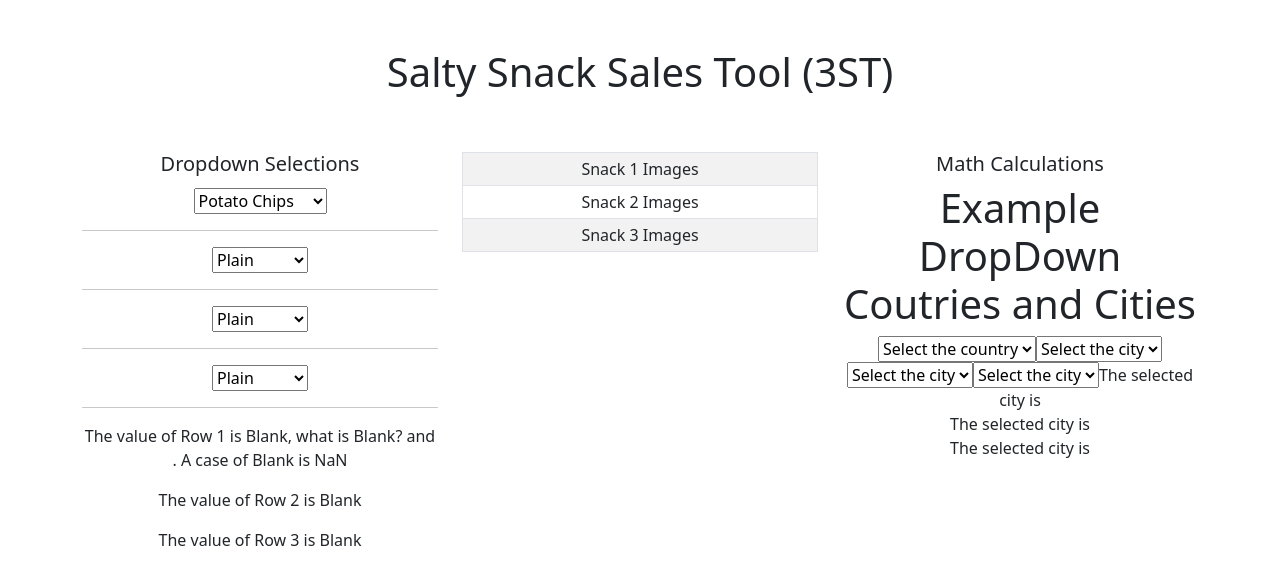
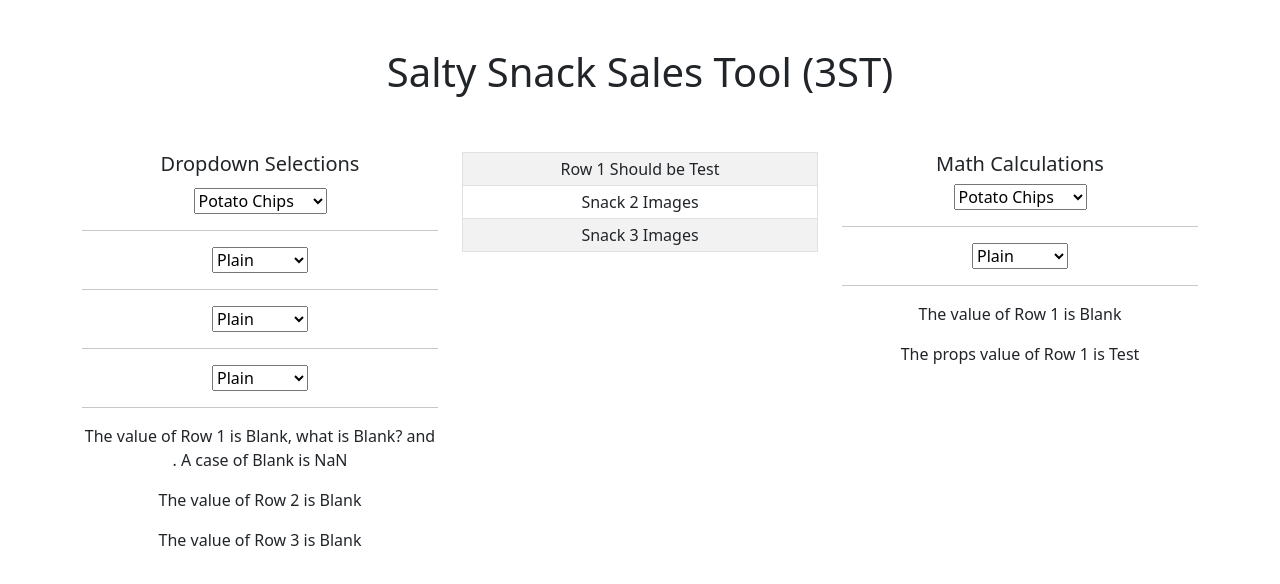
Before and after one commit to grahamcoding/Chips, a React (Create React App) app: page / in a window 1280 px wide. Shown: the top 584 px of the page. Built offline with nearby package versions, Linux system fonts and the light colour scheme.

Commit message:
Child and Parents Initially Linked - Pieces in place!

```diff
--- a/src/components/DropdownComponent.js
+++ b/src/components/DropdownComponent.js
@@ -54,10 +54,13 @@ const lookup = {
 
 
     render() {
+      //Renders List Options
       const { dataValue } = this.state;
       const options = lookup[dataValue];
-      const rowprice = this.state.row1.split(" ")
-      let rowpricier = rowprice[1]
+
+
+      const rowprice = this.state.row1.split(" ")  //Split Result by word.
+      let rowpricier = rowprice[1] // Selects Price
       let casePrice = (rowpricier * 6)
 
       return (
--- a/src/components/MainComponent.js
+++ b/src/components/MainComponent.js
@@ -8,9 +8,22 @@ class Main extends Component {
 
     constructor(props) {
         super(props);
+        this.state = {
+          dataValue: 'Potato',
+          row1: 'Test',
+          price1: '',
+        }
+
+        this.handleChange1 = this.handleChange1.bind(this);
+
+    }
+
+    handleChange1(e) {
+      this.setState({ row1: e.target.value });
     }
 
     render() {
+
 
         return(
       <div>
@@ -27,7 +40,7 @@ class Main extends Component {
                     <Table  striped bordered hover size="sm">
                         <tbody>
                           <tr>
-                            <td>Snack 1 Images</td>
+                            <td>Row 1 Should be {this.state.row1}</td>
                           </tr>
                           <tr>
                             <td>Snack 2 Images</td>
@@ -41,7 +54,12 @@ class Main extends Component {
 
                   <div className='col'>
                     <h5>Math Calculations</h5>
-                  <Math/>
+                  <Math
+                  row1={this.state.row1}
+                  dataValue={this.state.dataValue}
+                  price1={this.state.price1}
+                  handleChange1={this.handleChange1}
+                  />
                   </div>
           </div>
         </div>
--- a/src/components/MathComponent.js
+++ b/src/components/MathComponent.js
@@ -1,110 +1,71 @@
-import React, { useState } from "react";
+import React, {Component}  from 'react';
 
-export default function App() {
-  const [cities, setCities] = useState([]);
-  const [selectedCountry, setSelectedCountry] = useState("");
-  const [selectedCity, setSelectedCity] = useState("");
-  const [selectedCity2, setSelectedCity2] = useState("");
-  const [selectedCity3, setSelectedCity3] = useState("");
-
-  const countries = {
-    France: [ "Paris", "Marseille", "Lille", "Lyon"],
-    Usa: ["New York", "San Francisco", "Austin", "Dallas"],
-    Brazil: ["São Paulo", "Rio de Janeiro", "Salvador"]
-  };
-
-  const countryList = Object.keys(countries).map(key => ({
-    name: key,
-  }));
-
-  function handleCountrySelect(e) {
-    console.log("Selected country", e.target.value);
-    const countrySel = e.target.value;
-    const citiesSel = countrySel !== "" ? countries[countrySel] : [];
-    setSelectedCountry(countrySel);
-    setCities(citiesSel);
-    setSelectedCity("");
+const lookup = {
+    "Potato": [
+      { id: '1', text: 'Plain', price: '4.09' },
+      { id: '2', text: 'Barbeque', price: '4.09' },
+      { id: '3', text: 'Onion', price: '4.09' }
+    ],
+    "Tortilla": [
+      { id: 'a', text: 'Restaurant', price: '4.79' },
+      { id: 'b', text: 'Bowls', price: '4.79' },
+      { id: 'c', text: 'Bites', price: '4.79' }
+    ],
+    "Cheeze": [
+      { id: 'a', text: 'Crunchy', price: '3.79' },
+      { id: 'b', text: 'Hot', price: '3.79' },
+      { id: 'c', text: 'Puff', price: '3.79' }
+    ]
   }
 
-  function handleCitySelect(e) {
-    console.log("Selected city", e.target.value);
-    const citiesSel = e.target.value;
-    setSelectedCity(citiesSel);
+  class Math extends Component {
+    constructor(props) {
+      super(props);
+      this.state = {
+        dataValue: 'Potato',
+        row1: 'Blank',
+        price1: '',
+      }
+      this.handleChange1 = this.handleChange1.bind(this);
     }
 
-  function handleCitySelect2(e) {
-    console.log("Selected city", e.target.value);
-    const citiesSel2 = e.target.value;
-    setSelectedCity2(citiesSel2);
+
+    onChange = ({ target: { value } }) => {
+      this.setState({ dataValue: value });
     }
 
-  function handleCitySelect3(e) {
-    console.log("Selected city", e.target.value);
-    const citiesSel3 = e.target.value;
-    setSelectedCity3(citiesSel3);
+    handleChange1(e) {
+      this.setState({ row1: e.target.value });
     }
 
+
+    render() {
+      //Renders List Options
+      const { dataValue } = this.state;
+      const options = lookup[dataValue];
+
       return (
-    <div className="App">
-      <h1>Example DropDown Coutries and Cities</h1>
-
-      <div className="Container">
-        <select
-          name="Countries"
-          onChange={e => handleCountrySelect(e)}
-          value={selectedCountry}
-        >
-          <option value="">Select the country</option>
-          {countryList.map((country, key) => (
-            <option key={key} value={country.name}>
-              {country.name}
-            </option>
-          ))}
+        <div>
+          <select onChange={this.onChange}>
+            <option value="Potato">Potato Chips</option>
+            <option value="Tortilla">Tortilla Chips</option>
+            <option value="Cheeze">Cheeze Snacks</option>
           </select>
 
-        <select
-          name="Cities"
-          onChange={e => handleCitySelect(e)}
-          value={selectedCity}
-        >
-          <option value="">Select the city</option>
-          {cities.map((city, key) => (
-            <option key={key} value={city}>
-              {city}
-            </option>
-          ))}
+          <hr />
+
+          <select value={this.props.row1} onChange={e => this.props.handleChange1(e)}>
+            {options.map(o => <option key={o.id} value={(o.text) + ' ' + (o.price)}>{o.text}</option>)}
           </select>
 
-        <select
-          name="Cities2"
-          onChange={e => handleCitySelect2(e)}
-          value={selectedCity2}
-        >
-          <option value="">Select the city</option>
-          {cities.map((city, key) => (
-            <option key={key} value={city}>
-              {city}
-            </option>
-          ))}
-        </select>
+        <hr/>
 
-        <select
-          name="Cities3"
-          onChange={e => handleCitySelect3(e)}
-          value={selectedCity3}
-        >
-          <option value="">Select the city</option>
-          {cities.map((city, key) => (
-            <option key={key} value={city}>
-              {city}
-            </option>
-          ))}
-        </select>
+        <p>The value of Row 1 is {this.state.row1}</p>
+        <p>The props value of Row 1 is {this.props.row1}</p>
 
-        The selected city is {selectedCity} <br></br>
-        The selected city is {selectedCity2} <br></br>
-        The selected city is {selectedCity3} <br></br>
-      </div>
         </div>
       );
     }
+  }
+
+export default Math
```
Lines whose indentation alone changed are shown as unchanged.
